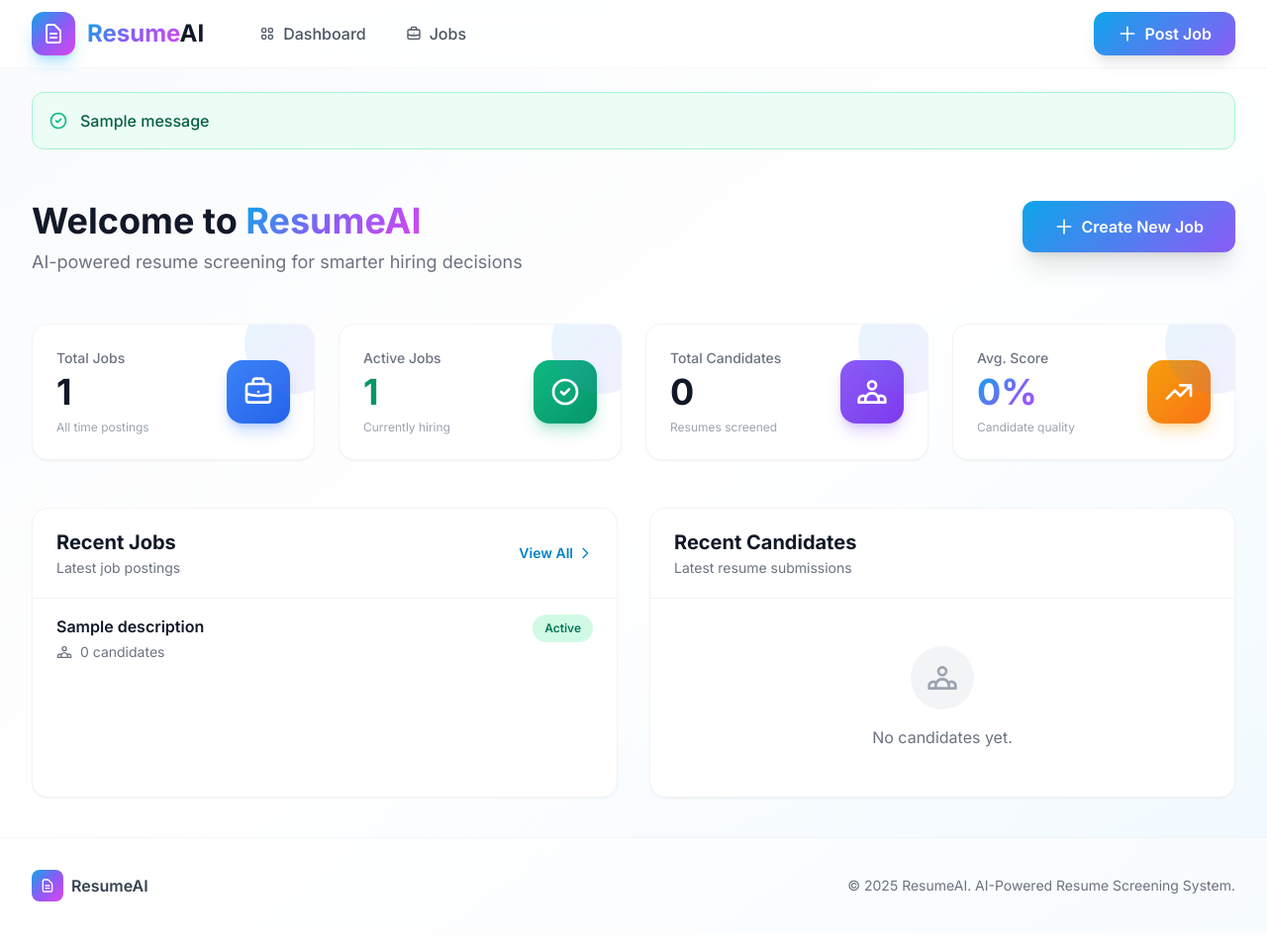
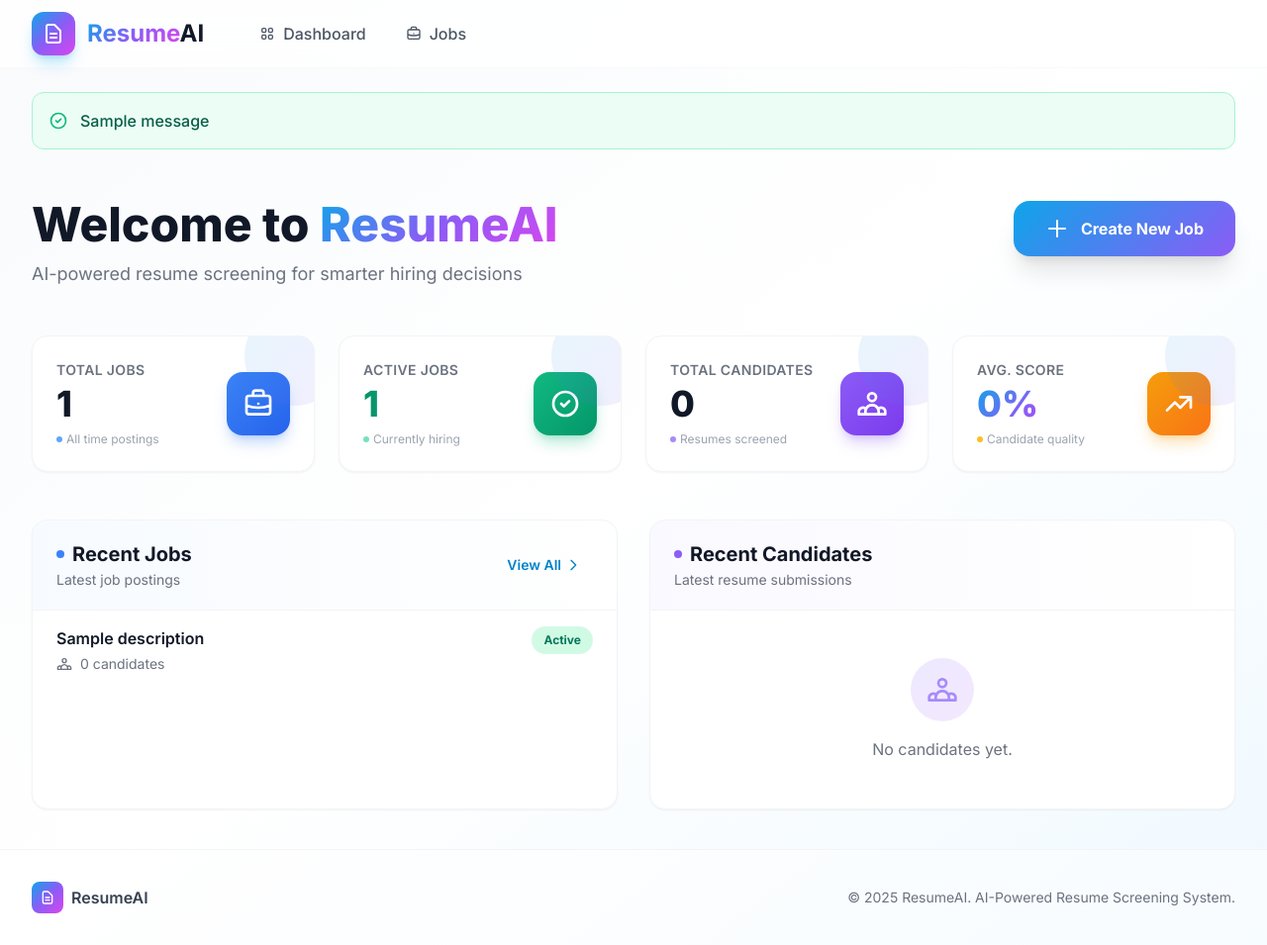
Before and after one commit to sourabhossain/resume_screener, a Django app: page / in a window 1280 px wide. Shown: the whole page at 99% size. Before the commit the page ends 911 px from the top, so only its background shows below. Run offline with Django 5.2, Linux system fonts and the light colour scheme; tables that the repository leaves empty hold one stand-in row (values such as "Sample post"); one stand-in notice (Sample message) is shown; data that the repository does not hold is empty; some libraries are stand-ins or nearby versions.

Commit message:
feat: Enhance UI/UX with updated dashboard styling and refactor forms/confirmations into reusable partials.

```diff
--- a/apps/core/views.py
+++ b/apps/core/views.py
@@ -37,9 +37,9 @@ def job_create(request):
     if request.method == 'POST':
         form = JobForm(request.POST, request.FILES)
         if form.is_valid():
-            form.save()
+            job = form.save()
             messages.success(request, 'Job created successfully!')
-            return redirect('core:job_list')
+            return redirect('core:job_detail', pk=job.pk)
     else:
         form = JobForm()
     return render(request, 'core/job_form.html', {'form': form, 'title': 'Post New Job'})
@@ -80,6 +80,13 @@ def job_delete(request, pk):
 def resume_create(request, job_pk):
     """Create a new resume for a job."""
     job = get_object_or_404(Job, pk=job_pk)
+
+    # Only allow resume creation for active jobs
+    if job.status != 'active':
+        status_label = 'Draft' if job.status == 'draft' else 'Closed'
+        messages.error(request, f'Cannot add resume. This job is currently {status_label}.')
+        return redirect('core:job_detail', pk=job_pk)
+
     if request.method == 'POST':
         form = ResumeForm(request.POST, request.FILES)
         if form.is_valid():
--- a/templates/base.html
+++ b/templates/base.html
@@ -110,12 +110,19 @@
             border-color: #0ea5e9;
             background: #f0f9ff;
         }
-        .animate-float {
-            animation: float 6s ease-in-out infinite;
+        .animate-fade-in {
+            animation: fadeIn 0.6s ease-out forwards;
         }
-        @keyframes float {
-            0%, 100% { transform: translateY(0px); }
-            50% { transform: translateY(-10px); }
+        @keyframes fadeIn {
+            from { opacity: 0; transform: translateY(20px); }
+            to { opacity: 1; transform: translateY(0); }
+        }
+        .animate-pulse-soft {
+            animation: pulseSoft 2s ease-in-out infinite;
+        }
+        @keyframes pulseSoft {
+            0%, 100% { opacity: 1; }
+            50% { opacity: 0.7; }
         }
         .nav-link {
             position: relative;
@@ -126,10 +133,6 @@
         }
         .nav-link:hover {
             background: linear-gradient(135deg, rgba(14, 165, 233, 0.1) 0%, rgba(139, 92, 246, 0.1) 100%);
-            color: #0ea5e9;
-        }
-        .nav-link.active {
-            background: linear-gradient(135deg, rgba(14, 165, 233, 0.15) 0%, rgba(139, 92, 246, 0.15) 100%);
             color: #0ea5e9;
         }
         .stat-card {
@@ -150,7 +153,7 @@
     </style>
 </head>
 <body class="bg-gradient-to-br from-slate-50 via-white to-sky-50 min-h-screen">
-    <!-- Navigation -->
+
     <nav class="glass sticky top-0 z-50 border-b border-gray-100/50">
         <div class="max-w-7xl mx-auto px-4 sm:px-6 lg:px-8">
             <div class="flex justify-between h-18 py-3">
@@ -184,6 +187,7 @@
                         </a>
                     </div>
                 </div>
+                {% block nav_action %}
                 <div class="flex items-center gap-4">
                     <a href="{% url 'core:job_create' %}" class="btn-primary text-white px-6 py-2.5 rounded-xl font-semibold flex items-center gap-2 shadow-lg">
                         <svg class="w-5 h-5" fill="none" stroke="currentColor" viewBox="0 0 24 24">
@@ -192,11 +196,11 @@
                         <span>Post Job</span>
                     </a>
                 </div>
+                {% endblock %}
             </div>
         </div>
     </nav>
 
-    <!-- Messages -->
     {% if messages %}
     <div class="max-w-7xl mx-auto px-4 sm:px-6 lg:px-8 mt-6">
         {% for message in messages %}
@@ -205,6 +209,10 @@
             <svg class="w-5 h-5 text-emerald-500" fill="none" stroke="currentColor" viewBox="0 0 24 24">
                 <path stroke-linecap="round" stroke-linejoin="round" stroke-width="2" d="M9 12l2 2 4-4m6 2a9 9 0 11-18 0 9 9 0 0118 0z"></path>
             </svg>
+            {% elif message.tags == 'error' %}
+            <svg class="w-5 h-5 text-red-500" fill="none" stroke="currentColor" viewBox="0 0 24 24">
+                <path stroke-linecap="round" stroke-linejoin="round" stroke-width="2" d="M12 8v4m0 4h.01M21 12a9 9 0 11-18 0 9 9 0 0118 0z"></path>
+            </svg>
             {% endif %}
             <span class="font-medium">{{ message }}</span>
         </div>
@@ -212,13 +220,11 @@
     </div>
     {% endif %}
 
-    <!-- Main Content -->
     <main class="max-w-7xl mx-auto py-10 px-4 sm:px-6 lg:px-8">
         {% block content %}
         {% endblock %}
     </main>
 
-    <!-- Footer -->
     <footer class="border-t border-gray-100 mt-auto py-8 bg-white/50">
         <div class="max-w-7xl mx-auto px-4 sm:px-6 lg:px-8">
             <div class="flex flex-col md:flex-row justify-between items-center gap-4">
@@ -234,5 +240,6 @@
             </div>
         </div>
     </footer>
+
 </body>
 </html>
--- a/templates/core/confirm_delete.html
+++ b/templates/core/confirm_delete.html
@@ -6,7 +6,7 @@
 <div class="max-w-lg mx-auto">
     <div class="bg-white rounded-3xl shadow-xl shadow-gray-200/50 border border-gray-100 overflow-hidden">
         <div class="p-10 text-center">
-            <!-- Warning Icon -->
+
             <div class="w-20 h-20 mx-auto mb-6 rounded-full bg-gradient-to-br from-red-100 to-red-200 flex items-center justify-center animate-pulse">
                 <svg class="w-10 h-10 text-red-600" fill="none" stroke="currentColor" viewBox="0 0 24 24">
                     <path stroke-linecap="round" stroke-linejoin="round" stroke-width="2" d="M19 7l-.867 12.142A2 2 0 0116.138 21H7.862a2 2 0 01-1.995-1.858L5 7m5 4v6m4-6v6m1-10V4a1 1 0 00-1-1h-4a1 1 0 00-1 1v3M4 7h16"></path>
--- a/templates/core/dashboard.html
+++ b/templates/core/dashboard.html
@@ -2,18 +2,20 @@
 
 {% block title %}Dashboard - ResumeAI{% endblock %}
 
+{% block nav_action %}{% endblock %}
+
 {% block content %}
-<!-- Hero Section -->
+
 <div class="mb-12">
     <div class="flex flex-col lg:flex-row lg:items-center lg:justify-between gap-6">
-        <div>
-            <h1 class="text-4xl font-bold text-gray-900 mb-2">
+        <div class="animate-fade-in">
+            <h1 class="text-4xl lg:text-5xl font-extrabold text-gray-900 mb-3">
                 Welcome to <span class="gradient-text">ResumeAI</span>
             </h1>
-            <p class="text-lg text-gray-500">AI-powered resume screening for smarter hiring decisions</p>
+            <p class="text-lg text-gray-500 max-w-xl">AI-powered resume screening for smarter hiring decisions</p>
         </div>
-        <a href="{% url 'core:job_create' %}" class="btn-primary text-white px-8 py-3.5 rounded-xl font-semibold flex items-center gap-2 shadow-xl self-start">
-            <svg class="w-5 h-5" fill="none" stroke="currentColor" viewBox="0 0 24 24">
+        <a href="{% url 'core:job_create' %}" class="btn-primary text-white px-8 py-4 rounded-2xl font-bold flex items-center gap-3 shadow-xl hover:shadow-2xl self-start group transition-all duration-300">
+            <svg class="w-6 h-6 group-hover:rotate-90 transition-transform duration-300" fill="none" stroke="currentColor" viewBox="0 0 24 24">
                 <path stroke-linecap="round" stroke-linejoin="round" stroke-width="2" d="M12 4v16m8-8H4"></path>
             </svg>
             <span>Create New Job</span>
@@ -21,16 +23,19 @@
     </div>
 </div>
 
-<!-- Stats Cards -->
+
 <div class="grid grid-cols-1 md:grid-cols-2 lg:grid-cols-4 gap-6 mb-12">
-    <div class="stat-card bg-white rounded-2xl p-6 shadow-sm border border-gray-100 card-hover">
+    <div class="stat-card bg-white rounded-2xl p-6 shadow-sm border border-gray-100 card-hover animate-fade-in group" style="animation-delay: 0.1s">
         <div class="flex items-center justify-between">
             <div>
-                <p class="text-sm font-medium text-gray-500 mb-1">Total Jobs</p>
-                <p class="text-4xl font-bold text-gray-900">{{ total_jobs }}</p>
-                <p class="text-xs text-gray-400 mt-2">All time postings</p>
+                <p class="text-sm font-semibold text-gray-500 mb-1 uppercase tracking-wide">Total Jobs</p>
+                <p class="text-4xl font-black text-gray-900">{{ total_jobs }}</p>
+                <p class="text-xs text-gray-400 mt-2 flex items-center gap-1">
+                    <span class="w-1.5 h-1.5 rounded-full bg-blue-400"></span>
+                    All time postings
+                </p>
             </div>
-            <div class="w-16 h-16 rounded-2xl bg-gradient-to-br from-blue-500 to-blue-600 flex items-center justify-center shadow-lg shadow-blue-500/30">
+            <div class="w-16 h-16 rounded-2xl bg-gradient-to-br from-blue-500 to-blue-600 flex items-center justify-center shadow-lg shadow-blue-500/30 group-hover:scale-110 group-hover:shadow-xl group-hover:shadow-blue-500/40 transition-all duration-300">
                 <svg class="w-8 h-8 text-white" fill="none" stroke="currentColor" viewBox="0 0 24 24">
                     <path stroke-linecap="round" stroke-linejoin="round" stroke-width="2" d="M21 13.255A23.931 23.931 0 0112 15c-3.183 0-6.22-.62-9-1.745M16 6V4a2 2 0 00-2-2h-4a2 2 0 00-2 2v2m4 6h.01M5 20h14a2 2 0 002-2V8a2 2 0 00-2-2H5a2 2 0 00-2 2v10a2 2 0 002 2z"></path>
                 </svg>
@@ -38,14 +43,17 @@
         </div>
     </div>
 
-    <div class="stat-card bg-white rounded-2xl p-6 shadow-sm border border-gray-100 card-hover">
+    <div class="stat-card bg-white rounded-2xl p-6 shadow-sm border border-gray-100 card-hover animate-fade-in group" style="animation-delay: 0.2s">
         <div class="flex items-center justify-between">
             <div>
-                <p class="text-sm font-medium text-gray-500 mb-1">Active Jobs</p>
-                <p class="text-4xl font-bold text-emerald-600">{{ active_jobs }}</p>
-                <p class="text-xs text-gray-400 mt-2">Currently hiring</p>
+                <p class="text-sm font-semibold text-gray-500 mb-1 uppercase tracking-wide">Active Jobs</p>
+                <p class="text-4xl font-black text-emerald-600">{{ active_jobs }}</p>
+                <p class="text-xs text-gray-400 mt-2 flex items-center gap-1">
+                    <span class="w-1.5 h-1.5 rounded-full bg-emerald-400 animate-pulse"></span>
+                    Currently hiring
+                </p>
             </div>
-            <div class="w-16 h-16 rounded-2xl bg-gradient-to-br from-emerald-500 to-emerald-600 flex items-center justify-center shadow-lg shadow-emerald-500/30">
+            <div class="w-16 h-16 rounded-2xl bg-gradient-to-br from-emerald-500 to-emerald-600 flex items-center justify-center shadow-lg shadow-emerald-500/30 group-hover:scale-110 group-hover:shadow-xl group-hover:shadow-emerald-500/40 transition-all duration-300">
                 <svg class="w-8 h-8 text-white" fill="none" stroke="currentColor" viewBox="0 0 24 24">
                     <path stroke-linecap="round" stroke-linejoin="round" stroke-width="2" d="M9 12l2 2 4-4m6 2a9 9 0 11-18 0 9 9 0 0118 0z"></path>
                 </svg>
@@ -53,14 +61,17 @@
         </div>
     </div>
 
-    <div class="stat-card bg-white rounded-2xl p-6 shadow-sm border border-gray-100 card-hover">
+    <div class="stat-card bg-white rounded-2xl p-6 shadow-sm border border-gray-100 card-hover animate-fade-in group" style="animation-delay: 0.3s">
         <div class="flex items-center justify-between">
             <div>
-                <p class="text-sm font-medium text-gray-500 mb-1">Total Candidates</p>
-                <p class="text-4xl font-bold text-gray-900">{{ total_resumes }}</p>
-                <p class="text-xs text-gray-400 mt-2">Resumes screened</p>
+                <p class="text-sm font-semibold text-gray-500 mb-1 uppercase tracking-wide">Total Candidates</p>
+                <p class="text-4xl font-black text-gray-900">{{ total_resumes }}</p>
+                <p class="text-xs text-gray-400 mt-2 flex items-center gap-1">
+                    <span class="w-1.5 h-1.5 rounded-full bg-violet-400"></span>
+                    Resumes screened
+                </p>
             </div>
-            <div class="w-16 h-16 rounded-2xl bg-gradient-to-br from-violet-500 to-violet-600 flex items-center justify-center shadow-lg shadow-violet-500/30">
+            <div class="w-16 h-16 rounded-2xl bg-gradient-to-br from-violet-500 to-violet-600 flex items-center justify-center shadow-lg shadow-violet-500/30 group-hover:scale-110 group-hover:shadow-xl group-hover:shadow-violet-500/40 transition-all duration-300">
                 <svg class="w-8 h-8 text-white" fill="none" stroke="currentColor" viewBox="0 0 24 24">
                     <path stroke-linecap="round" stroke-linejoin="round" stroke-width="2" d="M17 20h5v-2a3 3 0 00-5.356-1.857M17 20H7m10 0v-2c0-.656-.126-1.283-.356-1.857M7 20H2v-2a3 3 0 015.356-1.857M7 20v-2c0-.656.126-1.283.356-1.857m0 0a5.002 5.002 0 019.288 0M15 7a3 3 0 11-6 0 3 3 0 016 0z"></path>
                 </svg>
@@ -68,14 +79,17 @@
         </div>
     </div>
 
-    <div class="stat-card bg-white rounded-2xl p-6 shadow-sm border border-gray-100 card-hover">
+    <div class="stat-card bg-white rounded-2xl p-6 shadow-sm border border-gray-100 card-hover animate-fade-in group" style="animation-delay: 0.4s">
         <div class="flex items-center justify-between">
             <div>
-                <p class="text-sm font-medium text-gray-500 mb-1">Avg. Score</p>
-                <p class="text-4xl font-bold gradient-text">{{ avg_score }}%</p>
-                <p class="text-xs text-gray-400 mt-2">Candidate quality</p>
+                <p class="text-sm font-semibold text-gray-500 mb-1 uppercase tracking-wide">Avg. Score</p>
+                <p class="text-4xl font-black gradient-text">{{ avg_score }}%</p>
+                <p class="text-xs text-gray-400 mt-2 flex items-center gap-1">
+                    <span class="w-1.5 h-1.5 rounded-full bg-amber-400"></span>
+                    Candidate quality
+                </p>
             </div>
-            <div class="w-16 h-16 rounded-2xl bg-gradient-to-br from-amber-500 to-orange-500 flex items-center justify-center shadow-lg shadow-amber-500/30">
+            <div class="w-16 h-16 rounded-2xl bg-gradient-to-br from-amber-500 to-orange-500 flex items-center justify-center shadow-lg shadow-amber-500/30 group-hover:scale-110 group-hover:shadow-xl group-hover:shadow-amber-500/40 transition-all duration-300">
                 <svg class="w-8 h-8 text-white" fill="none" stroke="currentColor" viewBox="0 0 24 24">
                     <path stroke-linecap="round" stroke-linejoin="round" stroke-width="2" d="M13 7h8m0 0v8m0-8l-8 8-4-4-6 6"></path>
                 </svg>
@@ -84,16 +98,17 @@
     </div>
 </div>
 
-<!-- Two Column Layout -->
 <div class="grid grid-cols-1 lg:grid-cols-2 gap-8">
-    <!-- Recent Jobs -->
-    <div class="bg-white rounded-2xl shadow-sm border border-gray-100 overflow-hidden">
-        <div class="px-6 py-5 border-b border-gray-100 flex justify-between items-center">
+    <div class="bg-white rounded-2xl shadow-sm border border-gray-100 overflow-hidden animate-fade-in" style="animation-delay: 0.5s">
+        <div class="px-6 py-5 border-b border-gray-100 flex justify-between items-center bg-gradient-to-r from-blue-50/50 to-transparent">
             <div>
-                <h2 class="text-xl font-bold text-gray-900">Recent Jobs</h2>
+                <h2 class="text-xl font-bold text-gray-900 flex items-center gap-2">
+                    <span class="w-2 h-2 rounded-full bg-blue-500"></span>
+                    Recent Jobs
+                </h2>
                 <p class="text-sm text-gray-500 mt-0.5">Latest job postings</p>
             </div>
-            <a href="{% url 'core:job_list' %}" class="text-primary-600 hover:text-primary-700 text-sm font-semibold flex items-center gap-1 group">
+            <a href="{% url 'core:job_list' %}" class="text-primary-600 hover:text-primary-700 text-sm font-semibold flex items-center gap-1 group px-3 py-1.5 rounded-lg hover:bg-primary-50 transition-all">
                 View All
                 <svg class="w-4 h-4 group-hover:translate-x-1 transition-transform" fill="none" stroke="currentColor" viewBox="0 0 24 24">
                     <path stroke-linecap="round" stroke-linejoin="round" stroke-width="2" d="M9 5l7 7-7 7"></path>
@@ -102,10 +117,10 @@
         </div>
         <div class="divide-y divide-gray-50">
             {% for job in recent_jobs %}
-            <a href="{% url 'core:job_detail' job.pk %}" class="block px-6 py-4 hover:bg-gradient-to-r hover:from-primary-50/50 hover:to-transparent transition-all duration-300">
+            <a href="{% url 'core:job_detail' job.pk %}" class="block px-6 py-4 hover:bg-gradient-to-r hover:from-primary-50/50 hover:to-transparent transition-all duration-300 group">
                 <div class="flex justify-between items-start">
                     <div class="flex-1 min-w-0">
-                        <h3 class="font-semibold text-gray-900 truncate">{{ job.title }}</h3>
+                        <h3 class="font-semibold text-gray-900 truncate group-hover:text-primary-600 transition-colors">{{ job.title }}</h3>
                         <p class="text-sm text-gray-500 mt-1 flex items-center gap-2">
                             <svg class="w-4 h-4" fill="none" stroke="currentColor" viewBox="0 0 24 24">
                                 <path stroke-linecap="round" stroke-linejoin="round" stroke-width="2" d="M17 20h5v-2a3 3 0 00-5.356-1.857M17 20H7m10 0v-2c0-.656-.126-1.283-.356-1.857M7 20H2v-2a3 3 0 015.356-1.857M7 20v-2c0-.656.126-1.283.356-1.857m0 0a5.002 5.002 0 019.288 0M15 7a3 3 0 11-6 0 3 3 0 016 0z"></path>
@@ -113,7 +128,7 @@
                             {{ job.resumes.count }} candidates
                         </p>
                     </div>
-                    <span class="ml-4 px-3 py-1.5 text-xs font-semibold rounded-full shrink-0
+                    <span class="ml-4 px-3 py-1.5 text-xs font-bold rounded-full shrink-0
                         {% if job.status == 'active' %}bg-emerald-100 text-emerald-700
                         {% elif job.status == 'draft' %}bg-amber-100 text-amber-700
                         {% else %}bg-gray-100 text-gray-600{% endif %}">
@@ -123,40 +138,48 @@
             </a>
             {% empty %}
             <div class="px-6 py-12 text-center">
-                <div class="w-16 h-16 mx-auto mb-4 rounded-full bg-gray-100 flex items-center justify-center">
+                <div class="w-16 h-16 mx-auto mb-4 rounded-full bg-gradient-to-br from-gray-100 to-gray-200 flex items-center justify-center">
                     <svg class="w-8 h-8 text-gray-400" fill="none" stroke="currentColor" viewBox="0 0 24 24">
                         <path stroke-linecap="round" stroke-linejoin="round" stroke-width="2" d="M21 13.255A23.931 23.931 0 0112 15c-3.183 0-6.22-.62-9-1.745M16 6V4a2 2 0 00-2-2h-4a2 2 0 00-2 2v2m4 6h.01M5 20h14a2 2 0 002-2V8a2 2 0 00-2-2H5a2 2 0 00-2 2v10a2 2 0 002 2z"></path>
                     </svg>
                 </div>
-                <p class="text-gray-500">No jobs yet.</p>
-                <a href="{% url 'core:job_create' %}" class="text-primary-600 font-semibold hover:underline mt-2 inline-block">Create your first job →</a>
+                <p class="text-gray-500 mb-2">No jobs yet.</p>
+                <a href="{% url 'core:job_create' %}" class="inline-flex items-center gap-1 text-primary-600 font-semibold hover:underline">
+                    Create your first job
+                    <svg class="w-4 h-4" fill="none" stroke="currentColor" viewBox="0 0 24 24">
+                        <path stroke-linecap="round" stroke-linejoin="round" stroke-width="2" d="M17 8l4 4m0 0l-4 4m4-4H3"></path>
+                    </svg>
+                </a>
             </div>
             {% endfor %}
         </div>
     </div>
 
-    <!-- Recent Candidates -->
-    <div class="bg-white rounded-2xl shadow-sm border border-gray-100 overflow-hidden">
-        <div class="px-6 py-5 border-b border-gray-100">
-            <h2 class="text-xl font-bold text-gray-900">Recent Candidates</h2>
+
+    <div class="bg-white rounded-2xl shadow-sm border border-gray-100 overflow-hidden animate-fade-in" style="animation-delay: 0.6s">
+        <div class="px-6 py-5 border-b border-gray-100 bg-gradient-to-r from-violet-50/50 to-transparent">
+            <h2 class="text-xl font-bold text-gray-900 flex items-center gap-2">
+                <span class="w-2 h-2 rounded-full bg-violet-500"></span>
+                Recent Candidates
+            </h2>
             <p class="text-sm text-gray-500 mt-0.5">Latest resume submissions</p>
         </div>
         <div class="divide-y divide-gray-50">
             {% for resume in recent_resumes %}
-            <a href="{% url 'core:resume_detail' resume.pk %}" class="block px-6 py-4 hover:bg-gradient-to-r hover:from-violet-50/50 hover:to-transparent transition-all duration-300">
+            <a href="{% url 'core:resume_detail' resume.pk %}" class="block px-6 py-4 hover:bg-gradient-to-r hover:from-violet-50/50 hover:to-transparent transition-all duration-300 group">
                 <div class="flex justify-between items-center">
                     <div class="flex items-center gap-4">
-                        <div class="w-12 h-12 rounded-full bg-gradient-to-br from-violet-500 to-purple-600 flex items-center justify-center text-white font-bold text-lg shadow-lg shadow-violet-500/20">
+                        <div class="w-12 h-12 rounded-full bg-gradient-to-br from-violet-500 to-purple-600 flex items-center justify-center text-white font-bold text-lg shadow-lg shadow-violet-500/20 group-hover:scale-110 transition-transform duration-300">
                             {{ resume.candidate_name|slice:":1"|upper }}
                         </div>
                         <div>
-                            <h3 class="font-semibold text-gray-900">{{ resume.candidate_name }}</h3>
+                            <h3 class="font-semibold text-gray-900 group-hover:text-violet-600 transition-colors">{{ resume.candidate_name }}</h3>
                             <p class="text-sm text-gray-500">{{ resume.job.title|truncatechars:30 }}</p>
                         </div>
                     </div>
                     <div class="text-right">
                         {% if resume.final_score %}
-                        <span class="text-2xl font-bold
+                        <span class="text-2xl font-black
                             {% if resume.final_score >= 80 %}text-emerald-600
                             {% elif resume.final_score >= 60 %}text-amber-500
                             {% else %}text-red-500{% endif %}">
@@ -164,7 +187,7 @@
                         </span>
                         {% endif %}
                         {% if resume.tier %}
-                        <span class="block text-xs px-2.5 py-1 rounded-full mt-1
+                        <span class="block text-xs px-2.5 py-1 rounded-full mt-1 font-bold
                             {% if resume.tier == 'top' %}bg-emerald-100 text-emerald-700
                             {% elif resume.tier == 'mid' %}bg-amber-100 text-amber-700
                             {% else %}bg-gray-100 text-gray-600{% endif %}">
@@ -176,8 +199,8 @@
             </a>
             {% empty %}
             <div class="px-6 py-12 text-center">
-                <div class="w-16 h-16 mx-auto mb-4 rounded-full bg-gray-100 flex items-center justify-center">
-                    <svg class="w-8 h-8 text-gray-400" fill="none" stroke="currentColor" viewBox="0 0 24 24">
+                <div class="w-16 h-16 mx-auto mb-4 rounded-full bg-gradient-to-br from-violet-100 to-purple-100 flex items-center justify-center">
+                    <svg class="w-8 h-8 text-violet-400" fill="none" stroke="currentColor" viewBox="0 0 24 24">
                         <path stroke-linecap="round" stroke-linejoin="round" stroke-width="2" d="M17 20h5v-2a3 3 0 00-5.356-1.857M17 20H7m10 0v-2c0-.656-.126-1.283-.356-1.857M7 20H2v-2a3 3 0 015.356-1.857M7 20v-2c0-.656.126-1.283.356-1.857m0 0a5.002 5.002 0 019.288 0M15 7a3 3 0 11-6 0 3 3 0 016 0z"></path>
                     </svg>
                 </div>
```
Also changed, not shown: templates/core/job_detail.html (+38 -3 lines), templates/core/job_form.html (+8 -8 lines), templates/core/job_list.html (+5 -6 lines), templates/core/partials/confirm_delete.html (added, +31 -0 lines), templates/core/partials/job_form.html (added, +71 -0 lines), templates/core/partials/resume_form.html (added, +86 -0 lines), templates/core/resume_detail.html (+8 -8 lines), templates/core/resume_form.html (+8 -8 lines).
